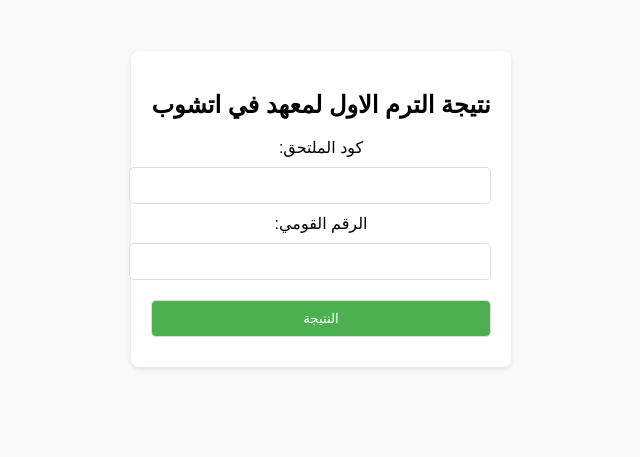
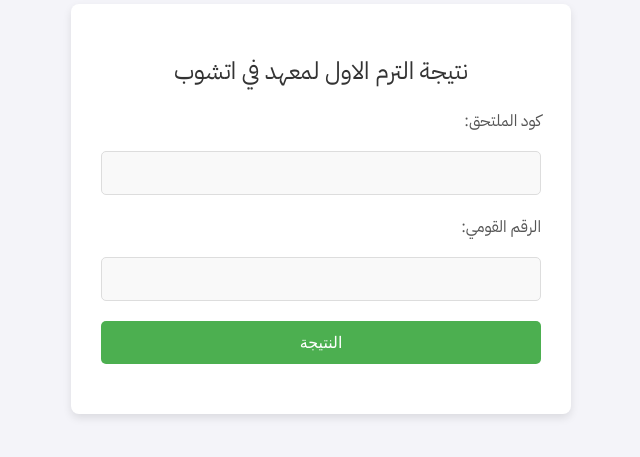
Before and after one commit to michaelmedhat20/fe-etshop-grades.com, a plain HTML site: page index.html in a window 1280 px wide. Shown: the part 191-648 px from the top of the page, without its empty margins (319-959 px from the left). Drawn offline with Linux system fonts and the light colour scheme.

Commit message:
Update styles.css

```diff
--- a/styles.css
+++ b/styles.css
@@ -1,28 +1,79 @@
+/* Apply global font style */
 body {
-    font-family: Arial, sans-serif;
-    background-color: #f9f9f9;
+    font-family: 'IBM Plex Sans Arabic', 'Roboto', sans-serif;
+    background-color: #f4f4f9;
+    margin: 0;
+    padding: 0;
     display: flex;
     justify-content: center;
     align-items: center;
     height: 100vh;
-    margin: 0;
+    direction: rtl; /* Right to Left for Arabic text */
+    text-align: right;
   }
+
+  /* Styling for the form container */
   .form-container {
-    background: white;
-    padding: 20px;
+    background: #ffffff;
+    padding: 30px;
     border-radius: 8px;
-    box-shadow: 0 2px 5px rgba(0, 0, 0, 0.1);
+    box-shadow: 0 4px 8px rgba(0, 0, 0, 0.1);
+    width: 100%;
+    max-width: 500px;
+    box-sizing: border-box;
+  }
+
+  /* Styling for the heading */
+  h2 {
+    font-size: 24px;
+    color: #333;
+    margin-bottom: 20px;
     text-align: center;
+    font-weight: 400;
   }
-input, button {
+
+  /* Label styling */
+  label {
+    font-size: 16px;
+    color: #555;
+    margin-bottom: 8px;
+    display: block;
+  }
+
+  /* Input field styling */
+  input {
     width: 100%;
-    padding: 10px;
-    margin: 10px 0;
+    padding: 12px;
+    margin: 10px 0 20px 0;
     border: 1px solid #ddd;
     border-radius: 5px;
+    font-size: 16px;
+    box-sizing: border-box;
+    background-color: #f9f9f9;
   }
+
+  /* Button styling */
   button {
     background-color: #4CAF50;
     color: white;
+    font-size: 16px;
+    padding: 12px 20px;
+    border: none;
+    border-radius: 5px;
     cursor: pointer;
+    width: 100%;
   }
+
+  button:hover {
+    background-color: #45a049;
+  }
+
+  /* Result message styling */
+  #result {
+    margin-top: 20px;
+    font-size: 18px;
+    color: #333;
+    font-weight: 500;
+    text-align: center;
+    font-size: larger;
+  }
```
Lines whose indentation alone changed are shown as unchanged.
